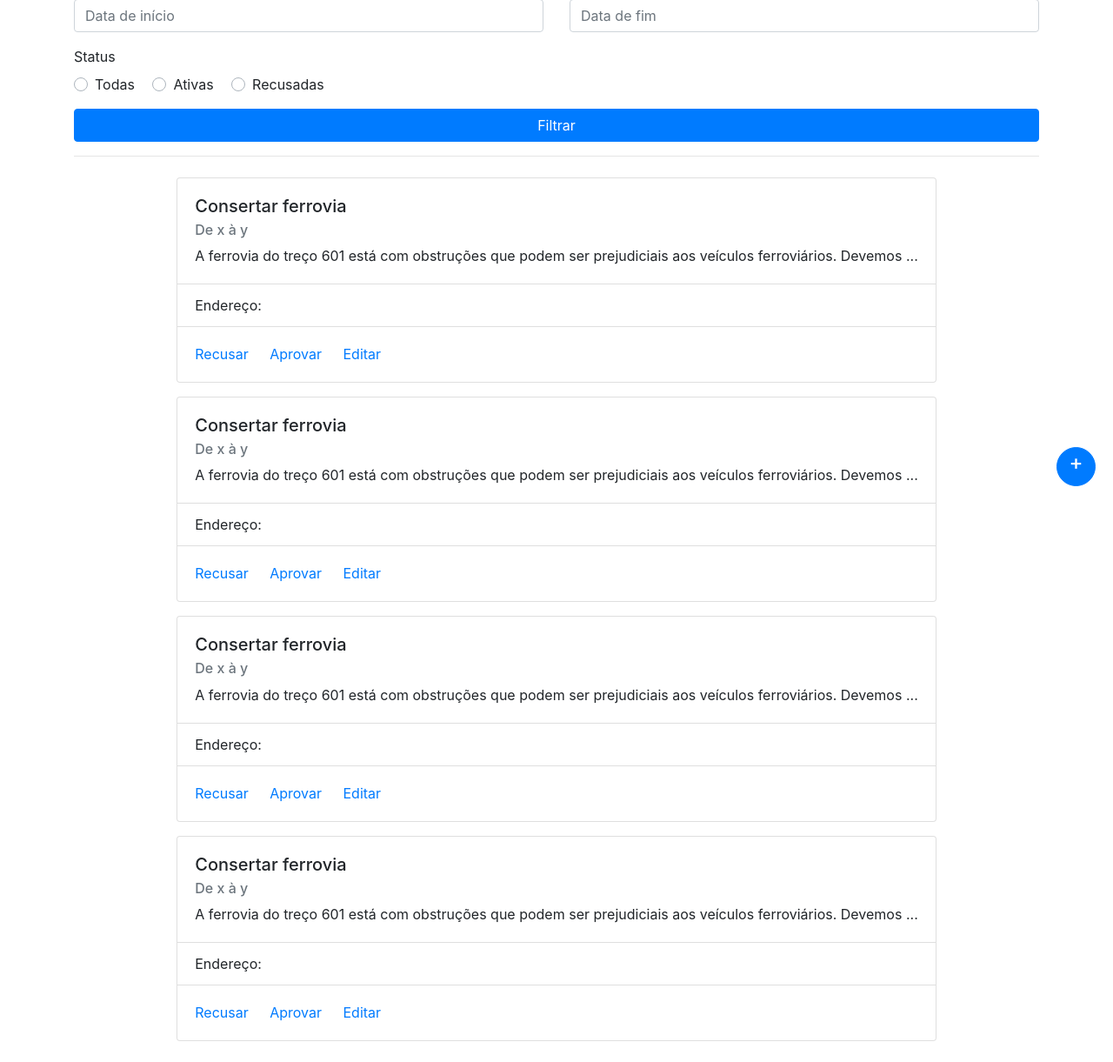
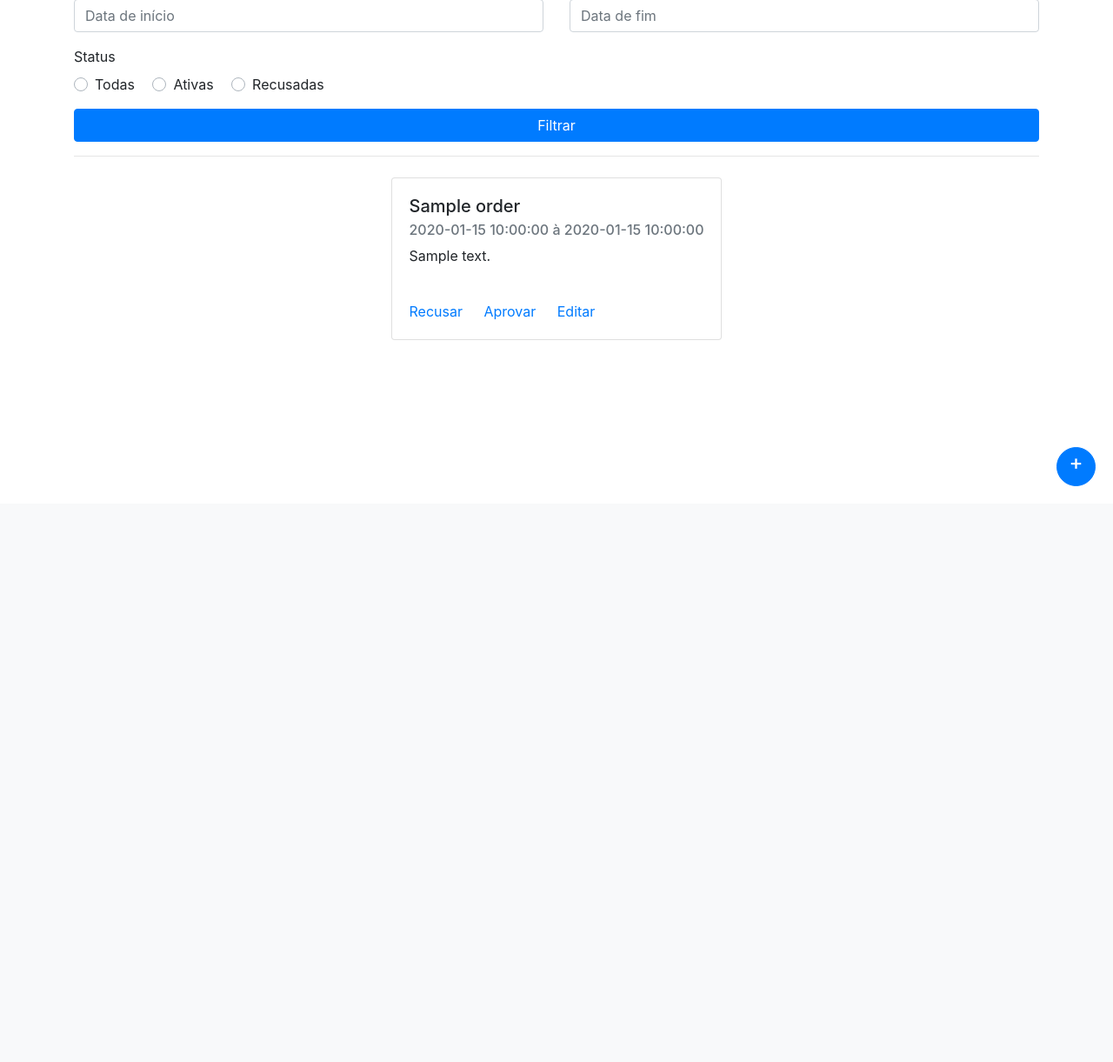
Before and after one commit to DanielMendesDoAmaralLivance/senai-projeto-2sem, a Flask app: page / in a window 1280 px wide. Shown: the part 221-1442 px from the top of the page at 87% size. After the commit the page ends 780 px from the top, so only its background shows below. Run offline with Flask 3, Linux system fonts and the light colour scheme; tables that the repository leaves empty hold one stand-in row (values such as "Sample post"); some libraries are stand-ins or nearby versions.

Commit message:
Adicionar os e listar os concluído

```diff
--- a/app.py
+++ b/app.py
@@ -1,7 +1,43 @@
-from flask import Flask, render_template
+from flask import Flask, render_template, request, jsonify
+from db import db
+from models.service_order import ServiceOrderModel
+from datetime import date
 
 app = Flask(__name__)
 
+app.config['SQLALCHEMY_DATABASE_URI'] = 'sqlite:///data.db'
+db.init_app(app)
+
 @app.route('/')
 def index():
-    return render_template("index.html")
+    service_orders = ServiceOrderModel.get_all()
+
+    return render_template("index.html", service_orders = service_orders)
+
+    # return render_template("index.html", service_orders)
+
+@app.route('/service-order', methods = ['POST'])
+def post():
+    if request.method == 'POST':
+        request_data = request.get_json()
+
+        print(request_data['title'])
+
+        service_order = ServiceOrderModel(
+            request_data['title'],
+            request_data['description'],
+            date.fromisoformat(request_data['start_date']),
+            date.fromisoformat(request_data['end_date'])
+        )
+
+        service_order.created_at = date.today()
+        service_order.updated_at = date.today()
+
+        service_order.save_to_db()
+
+        return jsonify(success=True)
+    else:
+        return jsonify(success=False)
+
+with app.app_context():
+    db.create_all()
--- /dev/null
+++ b/db.py
@@ -0,0 +1,3 @@
+from flask_sqlalchemy import SQLAlchemy
+
+db = SQLAlchemy()
--- /dev/null
+++ b/models/service_order.py
@@ -0,0 +1,36 @@
+from db import db
+from typing import List
+
+
+class ServiceOrderModel(db.Model):
+    __tablename__ = "service_order"
+
+    id = db.Column(db.Integer, primary_key=True)
+    title = db.Column(db.String(80), nullable=False, unique=False)
+    description = db.Column(db.String(512), nullable=False, unique=False)
+    start_date = db.Column(db.DateTime, nullable=False, unique=False)
+    end_date = db.Column(db.DateTime, nullable=False, unique=False)
+    created_at = db.Column(db.DateTime, nullable=False, unique=False)
+    updated_at = db.Column(db.DateTime, nullable=True, unique=False)
+
+    def __init__(self, title, description, start_date, end_date):
+        self.title = title
+        self.description = description
+        self.start_date = start_date
+        self.end_date = end_date
+
+    @classmethod
+    def get_all(cls) -> List["ServiceOrderModel"]:
+        return cls.query.all()
+
+    @classmethod
+    def find_by_id(cls, _id) -> "ServiceOrderModel":
+        return cls.query.filter_by(id=_id).first()
+
+    def save_to_db(self) -> None:
+        db.session.add(self)
+        db.session.commit()
+
+    def delete_from_db(self) -> None:
+        db.session.delete(self)
+        db.session.commit()
--- /dev/null
+++ b/static/os-modal.js
@@ -0,0 +1,26 @@
+$(document).ready(async function() {
+    $("#save-os").on("click", async (event) => {
+        event.preventDefault();
+
+        const title = $("#os-title").val()
+        const description = $("#os-description").val()
+        const startDate = $("#os-start-date").val()
+        const endDate = $("#os-end-date").val()
+
+        const response = await fetch("/service-order", {
+            method: "POST",
+            headers: {
+                "content-type": "application/json"
+            },
+            body: JSON.stringify({
+                title: title,
+                description: description,
+                start_date: `${startDate}`,
+                end_date: `${endDate}`
+            })
+        })
+        const data = await response.json();
+
+        if(data.success) $("#os-modal").modal("hide")
+    })
+});
--- a/templates/base.html
+++ b/templates/base.html
@@ -49,5 +49,7 @@
       integrity="sha384-JjSmVgyd0p3pXB1rRibZUAYoIIy6OrQ6VrjIEaFf/nJGzIxFDsf4x0xIM+B07jRM"
       crossorigin="anonymous"
     ></script>
+    <script src="static/index.js"></script>
+    <script src="static/os-modal.js"></script>
   </body>
 </html>
--- a/templates/index.html
+++ b/templates/index.html
@@ -53,19 +53,17 @@
 <hr />
 
 <!-- Listagem de OS -->
-<div class="container d-flex flex-column align-items-center">
+<div class="container d-flex flex-column align-items-center" id="os-list">
+  {% for service_order in service_orders %}
+
   <div class="card my-2 fluid">
     <div class="card-body">
-      <h5 class="card-title">Consertar ferrovia</h5>
-      <h6 class="card-subtitle mb-2 text-muted">De x à y</h6>
-      <p class="card-text">
-        A ferrovia do treço 601 está com obstruções que podem ser prejudiciais
-        aos veículos ferroviários. Devemos ...
-      </p>
+      <h5 class="card-title">{{ service_order.title }}</h5>
+      <h6 class="card-subtitle mb-2 text-muted">
+        {{ service_order.start_date }} à {{ service_order.end_date }}
+      </h6>
+      <p class="card-text">{{ service_order.description }}</p>
     </div>
-    <ul class="list-group list-group-flush">
-      <li class="list-group-item">Endereço:</li>
-    </ul>
     <div class="card-body">
       <a href="#" class="card-link">Recusar</a>
       <a href="#" class="card-link">Aprovar</a>
@@ -73,62 +71,7 @@
     </div>
   </div>
 
-  <div class="card my-2 fluid">
-    <div class="card-body">
-      <h5 class="card-title">Consertar ferrovia</h5>
-      <h6 class="card-subtitle mb-2 text-muted">De x à y</h6>
-      <p class="card-text">
-        A ferrovia do treço 601 está com obstruções que podem ser prejudiciais
-        aos veículos ferroviários. Devemos ...
-      </p>
-    </div>
-    <ul class="list-group list-group-flush">
-      <li class="list-group-item">Endereço:</li>
-    </ul>
-    <div class="card-body">
-      <a href="#" class="card-link">Recusar</a>
-      <a href="#" class="card-link">Aprovar</a>
-      <a href="#" class="card-link">Editar</a>
-    </div>
-  </div>
-
-  <div class="card my-2 fluid">
-    <div class="card-body">
-      <h5 class="card-title">Consertar ferrovia</h5>
-      <h6 class="card-subtitle mb-2 text-muted">De x à y</h6>
-      <p class="card-text">
-        A ferrovia do treço 601 está com obstruções que podem ser prejudiciais
-        aos veículos ferroviários. Devemos ...
-      </p>
-    </div>
-    <ul class="list-group list-group-flush">
-      <li class="list-group-item">Endereço:</li>
-    </ul>
-    <div class="card-body">
-      <a href="#" class="card-link">Recusar</a>
-      <a href="#" class="card-link">Aprovar</a>
-      <a href="#" class="card-link">Editar</a>
-    </div>
-  </div>
-
-  <div class="card my-2 fluid">
-    <div class="card-body">
-      <h5 class="card-title">Consertar ferrovia</h5>
-      <h6 class="card-subtitle mb-2 text-muted">De x à y</h6>
-      <p class="card-text">
-        A ferrovia do treço 601 está com obstruções que podem ser prejudiciais
-        aos veículos ferroviários. Devemos ...
-      </p>
-    </div>
-    <ul class="list-group list-group-flush">
-      <li class="list-group-item">Endereço:</li>
-    </ul>
-    <div class="card-body">
-      <a href="#" class="card-link">Recusar</a>
-      <a href="#" class="card-link">Aprovar</a>
-      <a href="#" class="card-link">Editar</a>
-    </div>
-  </div>
+  {% endfor %}
 </div>
 
 <!-- Botão flutuante para abrir modal de adicionar OS -->
@@ -170,7 +113,11 @@
           </div>
           <div class="form-group">
             <label for="os-description">Descrição</label>
-            <textarea class="form-control" id="os-title" rows="4"></textarea>
+            <textarea
+              class="form-control"
+              id="os-description"
+              rows="4"
+            ></textarea>
           </div>
           <div class="form-group">
             <label>Intervalo de tempo</label>
@@ -180,6 +127,7 @@
                   type="text"
                   class="form-control"
                   placeholder="Data de início"
+                  id="os-start-date"
                 />
               </div>
               <div class="col">
@@ -187,6 +135,7 @@
                   type="text"
                   class="form-control"
                   placeholder="Data de fim"
+                  id="os-end-date"
                 />
               </div>
             </div>
@@ -194,7 +143,9 @@
         </form>
       </div>
       <div class="modal-footer">
-        <button type="button" class="btn btn-primary btn-block">Salvar</button>
+        <button type="button" class="btn btn-primary btn-block" id="save-os">
+          Salvar
+        </button>
       </div>
     </div>
   </div>
```
Also changed, not shown: static/index.js (added), 1 other file.
